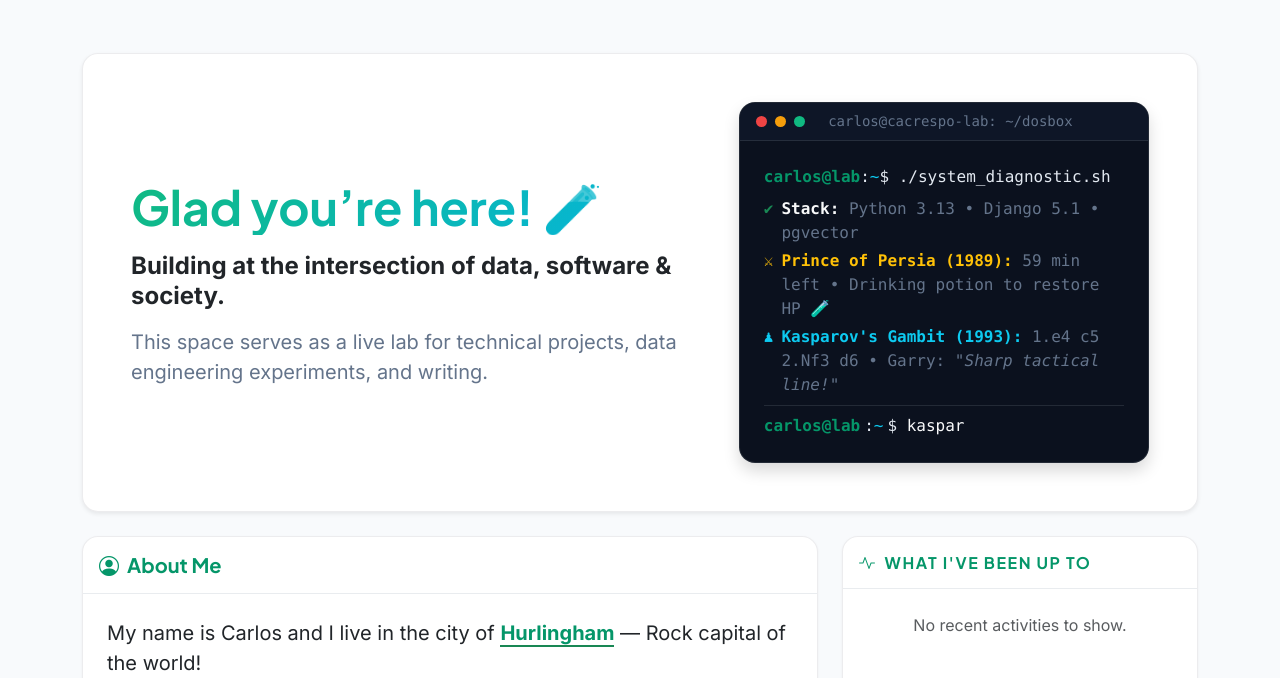
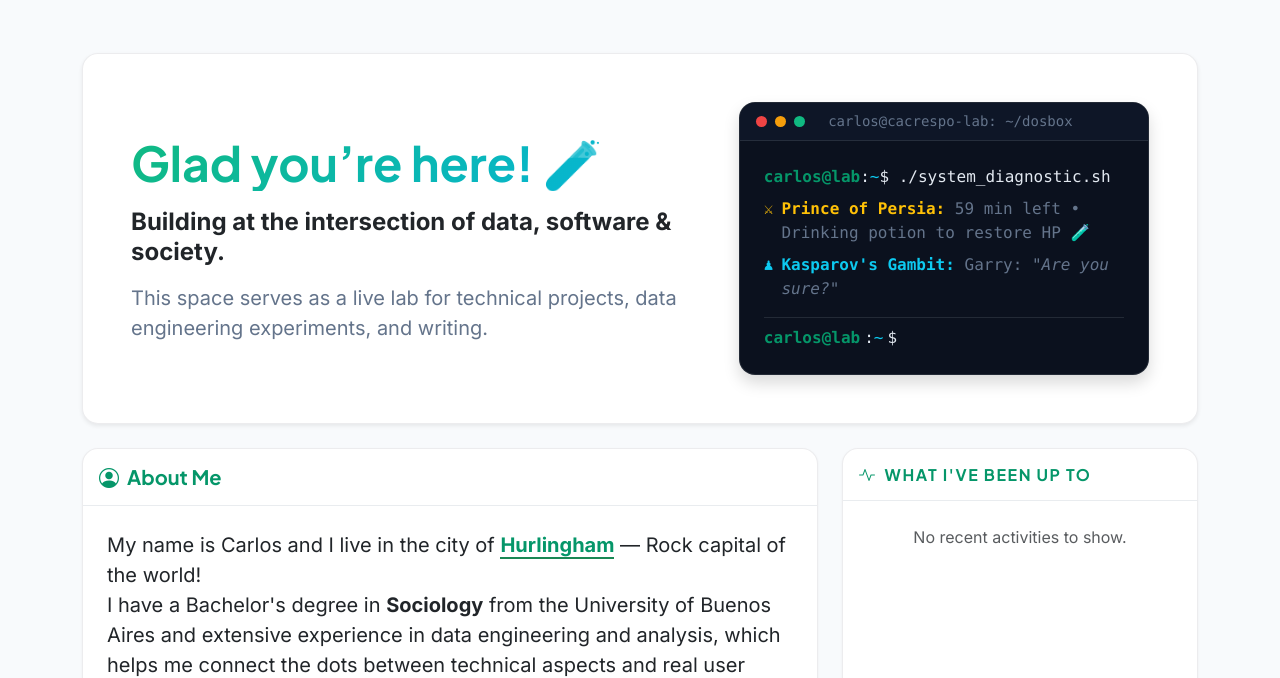
Before and after one commit to cacrespo/website, a Django app: page / in a window 1280 px wide. Shown: the part 59-737 px from the top of the page. Run offline with Django 5.2, Linux system fonts and the light colour scheme; data that the repository does not hold is empty.

Commit message:
refactor(pages): simplify terminal hero content and remove typing animation

```diff
--- a/templates/pages/home.html
+++ b/templates/pages/home.html
@@ -41,26 +41,21 @@
                 <span class="text-accent fw-bold">carlos@lab</span>:<span class="text-info">~</span>$ ./system_diagnostic.sh
               </div>
 
-              <div class="text-muted-custom mb-1 d-flex align-items-start gap-2">
-                <span class="text-success fw-bold">✔</span>
-                <span><strong class="text-light">Stack:</strong> Python 3.13 • Django 5.1 • pgvector</span>
+              <!-- Referencia a Prince of Persia -->
+              <div class="text-muted-custom mb-2 d-flex align-items-start gap-2">
+                <span class="text-warning">⚔</span>
+                <span><strong class="text-warning">Prince of Persia:</strong> 59 min left • Drinking potion to restore HP 🧪</span>
               </div>
 
-              <!-- Referencia a Prince of Persia (1989) -->
-              <div class="text-muted-custom mb-1 d-flex align-items-start gap-2">
-                <span class="text-warning">⚔</span>
-                <span><strong class="text-warning">Prince of Persia (1989):</strong> 59 min left • Drinking potion to restore HP 🧪</span>
+              <!-- Referencia a Kasparov's Gambit -->
+              <div class="text-muted-custom mb-3 d-flex align-items-start gap-2">
+                <span class="text-info">♟</span>
+                <span><strong class="text-info">Kasparov's Gambit:</strong> Garry: <em>"Are you sure?"</em></span>
               </div>
 
-              <!-- Referencia a Kasparov's Gambit (1993) -->
-              <div class="text-muted-custom mb-2 d-flex align-items-start gap-2">
-                <span class="text-info">♟</span>
-                <span><strong class="text-info">Kasparov's Gambit (1993):</strong> 1.e4 c5 2.Nf3 d6 • Garry: <em>"Sharp tactical line!"</em></span>
-              </div>
-
-              <!-- Línea de comando animada -->
+              <!-- Línea de comando estática con cursor -->
               <div class="pt-2 border-top border-secondary border-opacity-25 d-flex align-items-center">
-                <span class="text-accent fw-bold me-1">carlos@lab</span>:<span class="text-info me-1">~</span>$&nbsp;<span id="term-typing" class="text-light"></span><span class="typewriter-cursor text-accent">█</span>
+                <span class="text-accent fw-bold me-1">carlos@lab</span>:<span class="text-info me-1">~</span>$&nbsp;<span class="terminal-cursor text-accent">█</span>
               </div>
             </div>
           </div>
@@ -157,8 +152,8 @@
     transition: all 0.3s ease-in-out;
   }
 
-  /* Typewriter cursor */
-  .typewriter-cursor {
+  /* Terminal blinking cursor */
+  .terminal-cursor {
     display: inline-block;
     font-weight: 300;
     animation: blinkCursor 1s step-end infinite;
@@ -198,51 +193,10 @@
 {% block extra_js %}
 <script>
   document.addEventListener('DOMContentLoaded', function () {
-    // 1. Tooltips
     const tooltipTriggerList = [].slice.call(document.querySelectorAll('[data-bs-toggle="tooltip"]'));
     tooltipTriggerList.forEach(function (tooltipTriggerEl) {
       new bootstrap.Tooltip(tooltipTriggerEl);
     });
-
-    // 2. Typewriter animation for terminal prompt (DOS & Dev Easter Eggs)
-    const commands = [
-      "prince_of_persia.exe --drink-potion",
-      "kasparov_gambit.exe --eval-depth=16",
-      "python manage.py runserver 0.0.0.0:8000",
-      "shift_to_grab_ledge.sh",
-      "garry_advice.py --open-sicilian-defense"
-    ];
-    let cmdIdx = 0;
-    let charIdx = 0;
-    let isDeleting = false;
-    const termTypingEl = document.getElementById('term-typing');
-
-    function termLoop() {
-      if (!termTypingEl) return;
-      const currentCmd = commands[cmdIdx];
-
-      if (isDeleting) {
-        termTypingEl.textContent = currentCmd.substring(0, charIdx - 1);
-        charIdx--;
-      } else {
-        termTypingEl.textContent = currentCmd.substring(0, charIdx + 1);
-        charIdx++;
-      }
-
-      let speed = isDeleting ? 30 : 70;
-
-      if (!isDeleting && charIdx === currentCmd.length) {
-        speed = 2400; // pausa cuando termina de tipear el comando
-        isDeleting = true;
-      } else if (isDeleting && charIdx === 0) {
-        isDeleting = false;
-        cmdIdx = (cmdIdx + 1) % commands.length;
-        speed = 400;
-      }
-
-      setTimeout(termLoop, speed);
-    }
-    termLoop();
   });
 </script>
 {% endblock %}
```
